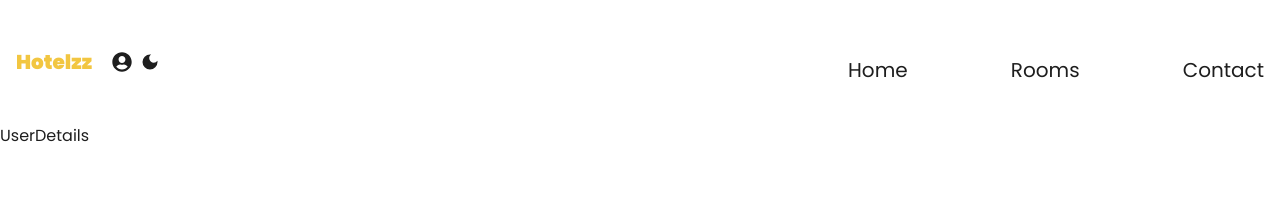
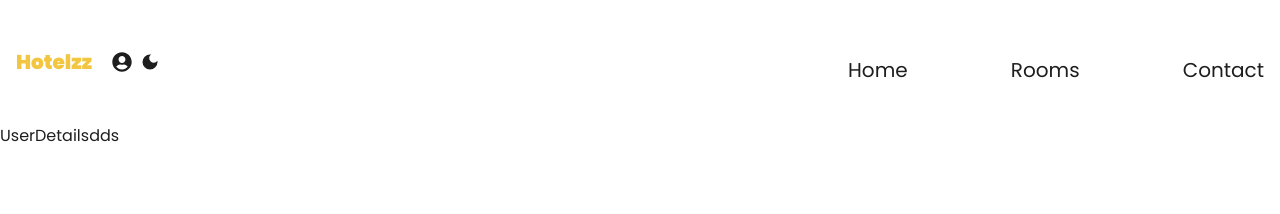
Before and after one commit to SebastianLib/HotelManagment, a Next.js app: page /users/1 in a window 1280 px wide. Shown: the top 214 px of the page. Built offline with nearby package versions, Linux system fonts and the light colour scheme; no server answers.

Commit message:
added user details

```diff
--- a/src/app/(web)/users/[id]/page.tsx
+++ b/src/app/(web)/users/[id]/page.tsx
@@ -2,7 +2,7 @@
 
 const UserDetails = () => {
   return (
-    <div>UserDetails</div>
+    <div>UserDetailsdds</div>
   )
 }
 
```
